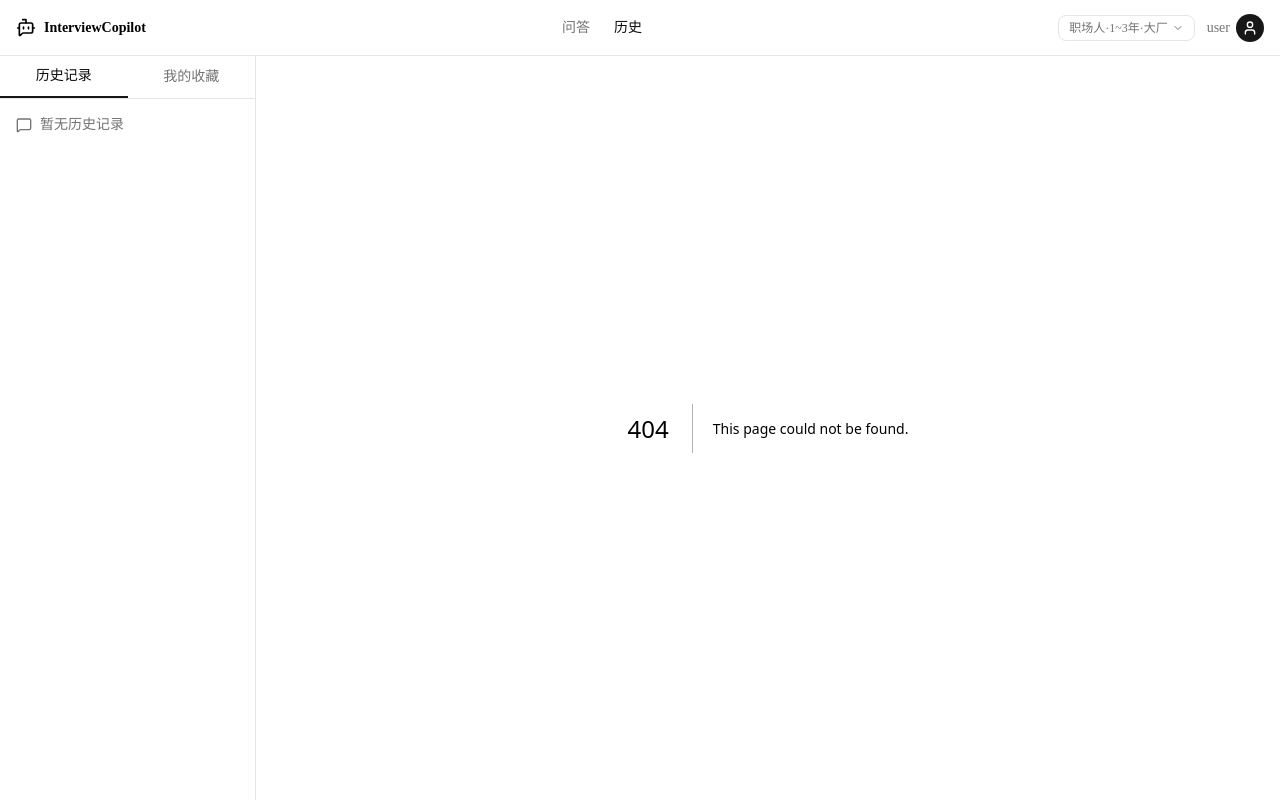
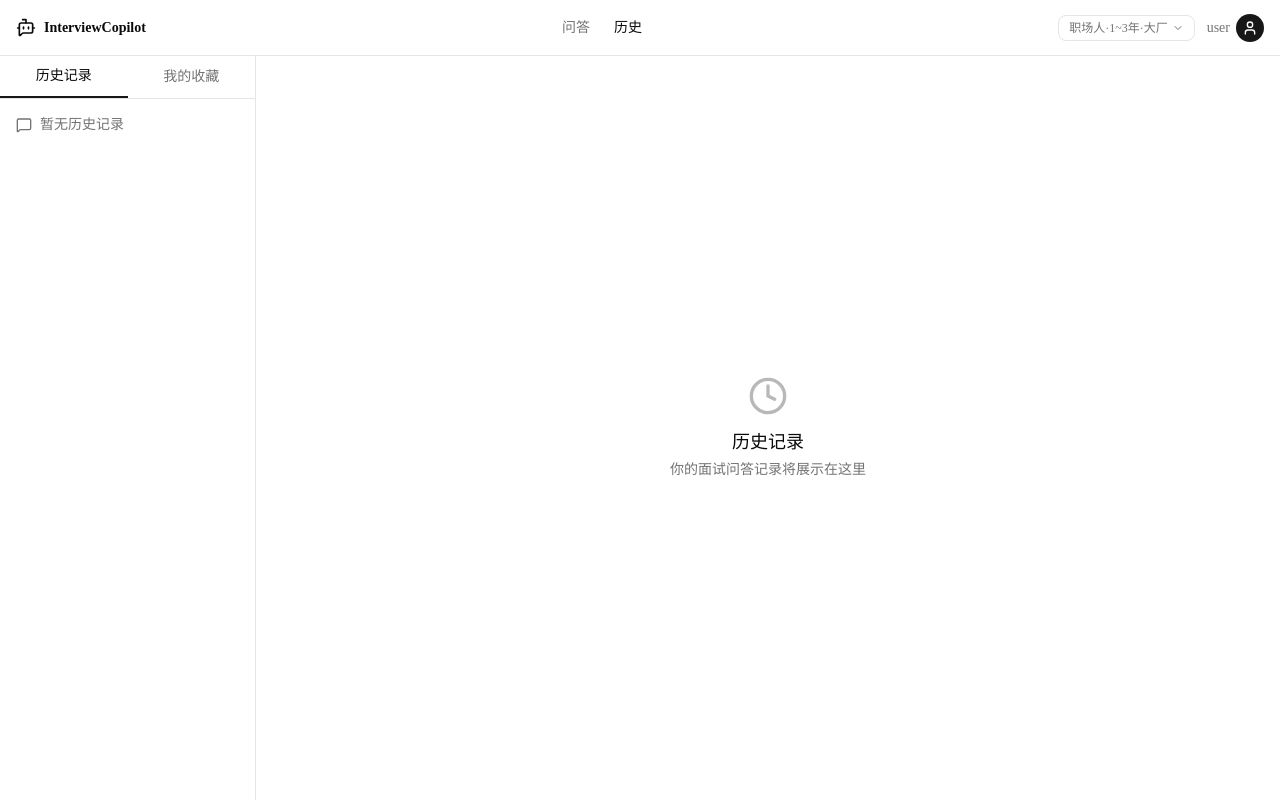
Before and after one commit to Chenqianyu29/interview-assistant, a Next.js app: page /history in a window 1280 px wide. Before the commit this address had no page. Built offline with nearby package versions, Linux system fonts and the light colour scheme.

Commit message:
P1：init

```diff
--- /dev/null
+++ b/src/app/history/page.tsx
@@ -0,0 +1,15 @@
+import { Clock } from "lucide-react";
+
+export default function HistoryPage() {
+  return (
+    <div className="flex flex-1 items-center justify-center">
+      <div className="text-center">
+        <Clock className="mx-auto h-10 w-10 text-muted-foreground/50" />
+        <h2 className="mt-3 text-lg font-medium">历史记录</h2>
+        <p className="mt-1 text-sm text-muted-foreground">
+          你的面试问答记录将展示在这里
+        </p>
+      </div>
+    </div>
+  );
+}
```
